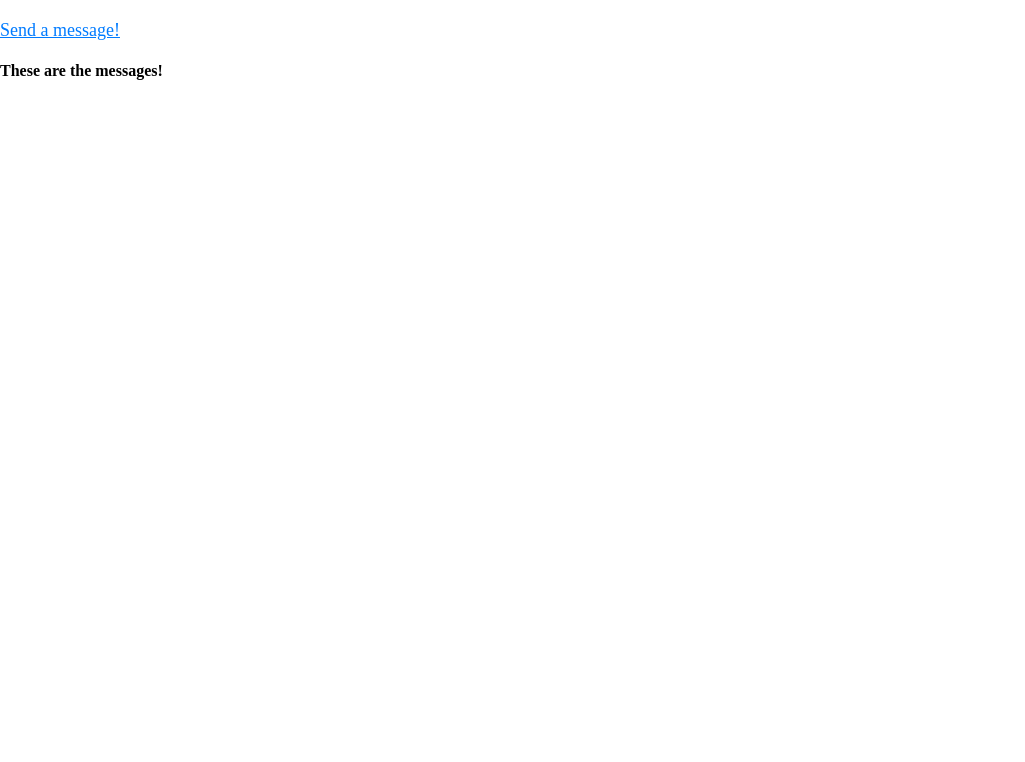
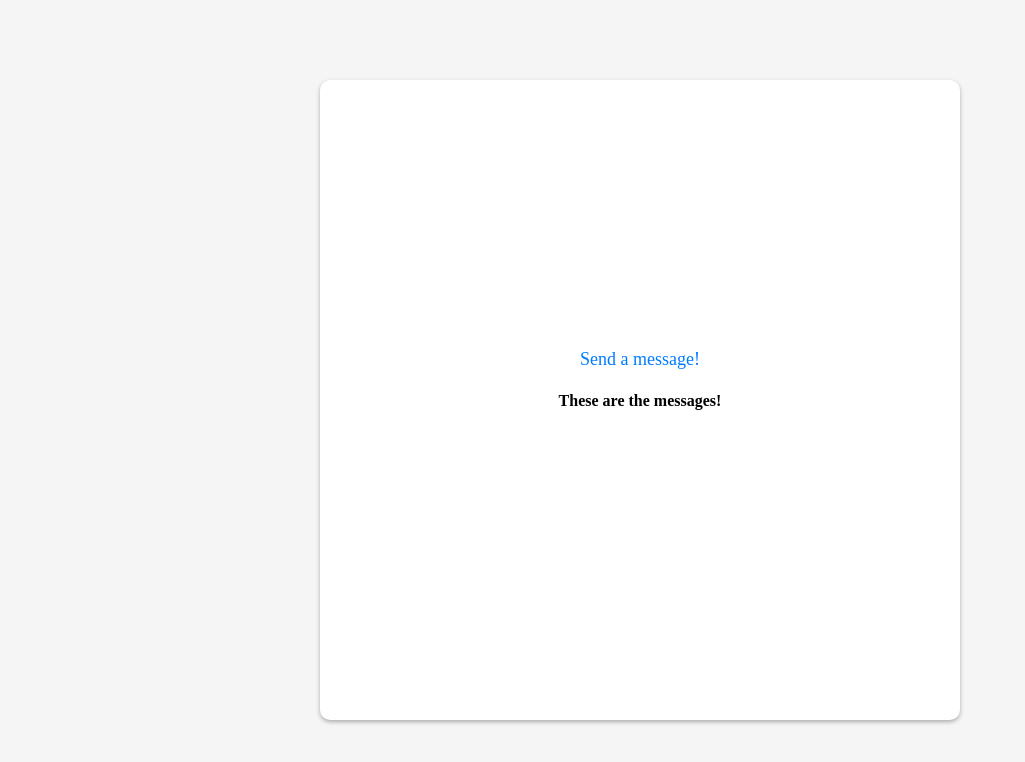
Before and after one commit to luveshsadhwani/JSONBinAPI_sendAMessage, a plain HTML site: page messages.html in a window 1280 px wide. Shown: the whole page, without its empty margins (0-1025 px from the left). Drawn offline with Linux system fonts and the light colour scheme; no server answers.

Commit message:
update styles to use separate css

```diff
--- a/messages.html
+++ b/messages.html
@@ -1,9 +1,9 @@
 <!DOCTYPE html>
 <html lang="en">
   <head>
-    <meta charset="UTF-8">
-    <meta name="viewport" content="width=device-width, initial-scale=1.0">
-    <link rel="stylesheet" href="style.css">
+    <meta charset="UTF-8" />
+    <meta name="viewport" content="width=device-width, initial-scale=1.0" />
+    <link rel="stylesheet" href="style2.css" />
     <title>Messages</title>
   </head>
   <body>
--- a/style.css
+++ b/style.css
@@ -1,19 +1,18 @@
 html,
 body {
-  height: 100%;
-  margin: 0;
-  padding: 0;
+  display: flex;
+  justify-content: center;
+  align-items: center;
+  height: 100vh;
+  background-color: #f5f5f5;
 }
 
-.container {
+.form-container {
   background-color: #f5f5f5;
   margin: 0 auto;
   max-width: 500px;
   padding: 20px;
   text-align: center;
-  position: relative;
-  top: 50%;
-  transform: translateY(-50%);
   box-shadow: 0 0 10px rgba(0, 0, 0, 0.1);
 }
 
@@ -62,4 +61,9 @@ a {
   display: block;
   margin-top: 20px;
   font-size: 18px;
+  text-decoration: none;
 }
+
+a:hover {
+  text-decoration: underline;
+}
--- /dev/null
+++ b/style2.css
@@ -0,0 +1,48 @@
+html,
+body {
+  display: flex;
+  justify-content: center;
+  align-items: center;
+  height: 100vh;
+  background-color: #f5f5f5;
+}
+
+.text-container {
+  display: flex;
+  flex-direction: column;
+  justify-content: center;
+  align-items: center;
+  background-color: white;
+  padding: 20px;
+  box-shadow: 0px 2px 4px rgba(0, 0, 0, 0.3);
+  border-radius: 10px;
+  min-width: 600px;
+  height: 80%;
+  max-height: 600px;
+}
+
+a {
+  color: #007bff;
+  display: block;
+  margin-top: 20px;
+  font-size: 18px;
+  text-decoration: none;
+}
+
+a:hover {
+  text-decoration: underline;
+}
+
+.message-container {
+  margin-top: 20px;
+  font-size: 20px;
+  text-align: left;
+  padding: 10px;
+}
+
+/* Styling the messages */
+.message {
+  margin-bottom: 10px;
+  border-bottom: 1px solid #ccc;
+  padding-bottom: 10px;
+}
```
Also changed, not shown: index.html (+2 -2 lines). Lines whose indentation alone changed are shown as unchanged.
